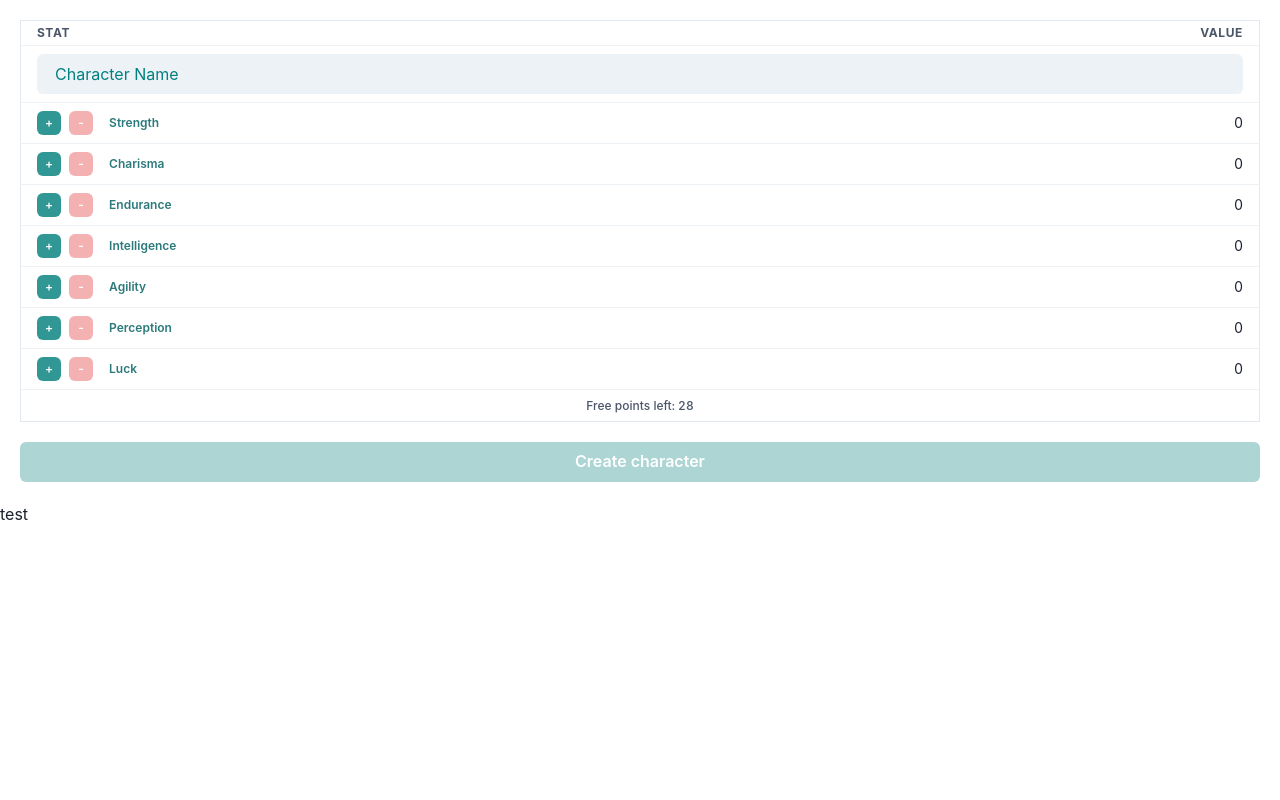
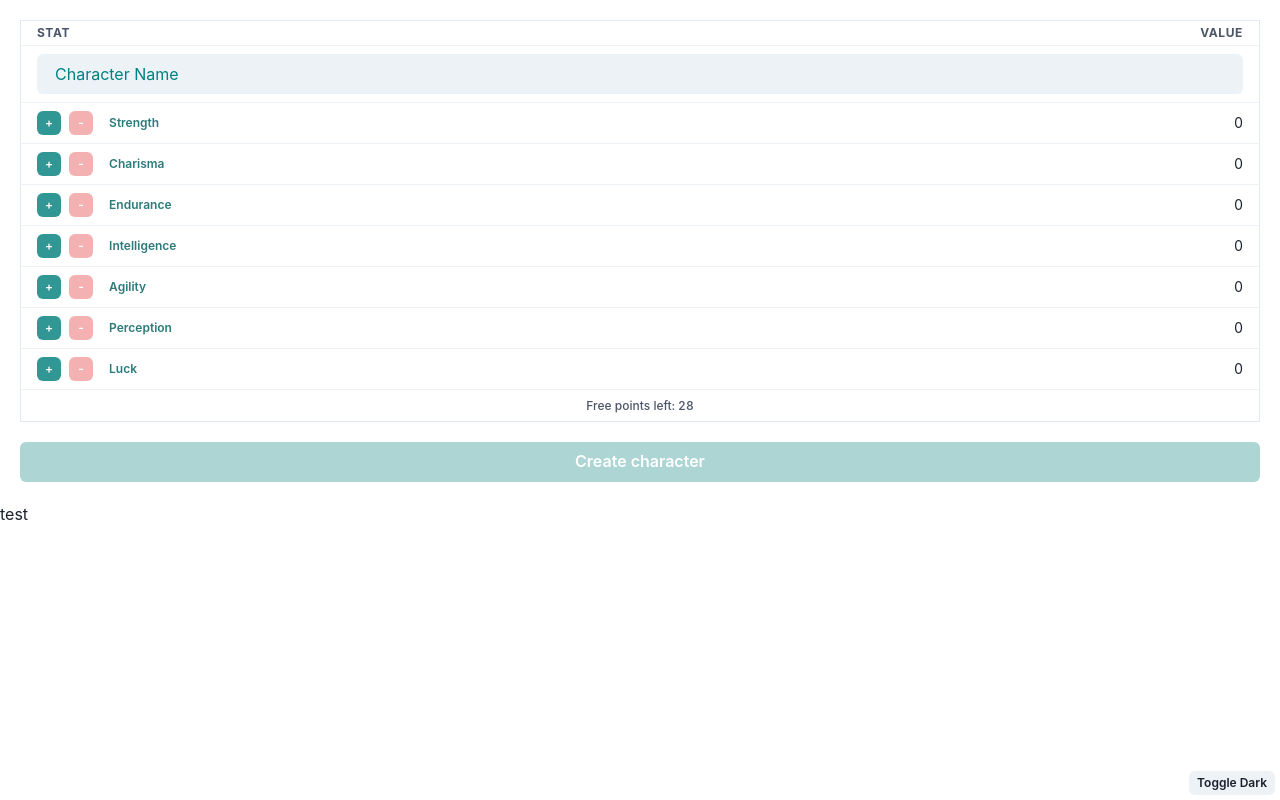
Before and after one commit to yehor-akunishnikov/interactive-character-sheet, a React (Create React App) app: page / in a window 1280 px wide. Built offline with nearby package versions, Linux system fonts and the light colour scheme.

Commit message:
Added mode switcher, changed export logic to copy data to clipboard

```diff
--- a/src/App.js
+++ b/src/App.js
@@ -1,6 +1,6 @@
 import React, { useState } from 'react';
 
-import { Button } from '@chakra-ui/react';
+import { Button, useColorMode } from '@chakra-ui/react';
 
 import './style.css';
 
@@ -9,6 +9,7 @@
 
 export default function App() {
   const [isCharacterCreated, setIsCharacterCreated] = useState(false);
+  const { colorMode, toggleColorMode } = useColorMode();
 
   return (
     <>
@@ -26,13 +27,24 @@
           bottom="5px"
           left="5px"
           onClick={() => {
-            console.log(localStorage.getItem('characterData'));
+            navigator.clipboard.writeText(
+              localStorage.getItem('characterData')
+            );
           }}
         >
           Export character data
         </Button>
       )}
       <DetailedStatsSheet />
+      <Button
+        position="fixed"
+        bottom="5px"
+        right="5px"
+        size="xs"
+        onClick={toggleColorMode}
+      >
+        Toggle {colorMode === 'light' ? 'Dark' : 'Light'}
+      </Button>
     </>
   );
 }
--- a/src/index.js
+++ b/src/index.js
@@ -2,8 +2,10 @@
 import { createRoot } from 'react-dom/client';
 
 import { ChakraProvider } from '@chakra-ui/react';
+import { ColorModeScript } from '@chakra-ui/react';
 
 import App from './App';
+import theme from './theme';
 
 const rootElement = document.getElementById('root');
 const root = createRoot(rootElement);
@@ -11,6 +13,7 @@
 root.render(
   <StrictMode>
     <ChakraProvider>
+      <ColorModeScript initialColorMode={theme.config.initialColorMode} />
       <App />
     </ChakraProvider>
   </StrictMode>
--- /dev/null
+++ b/src/theme.js
@@ -0,0 +1,13 @@
+// 1. import `extendTheme` function
+import { extendTheme } from '@chakra-ui/react';
+
+// 2. Add your color mode config
+const config = {
+  initialColorMode: 'light',
+  useSystemColorMode: false,
+};
+
+// 3. extend the theme
+const theme = extendTheme({ config });
+
+export default theme;
```
